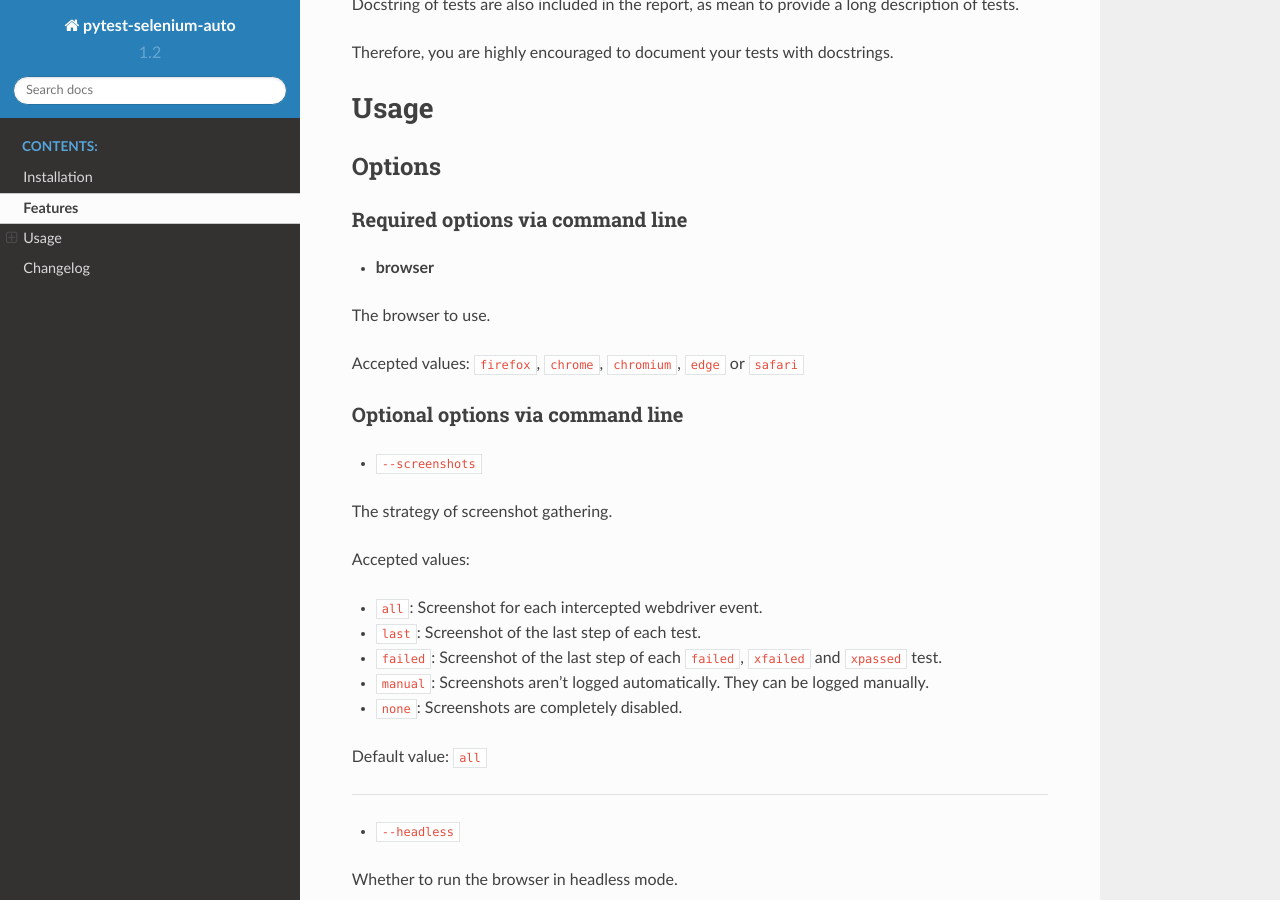
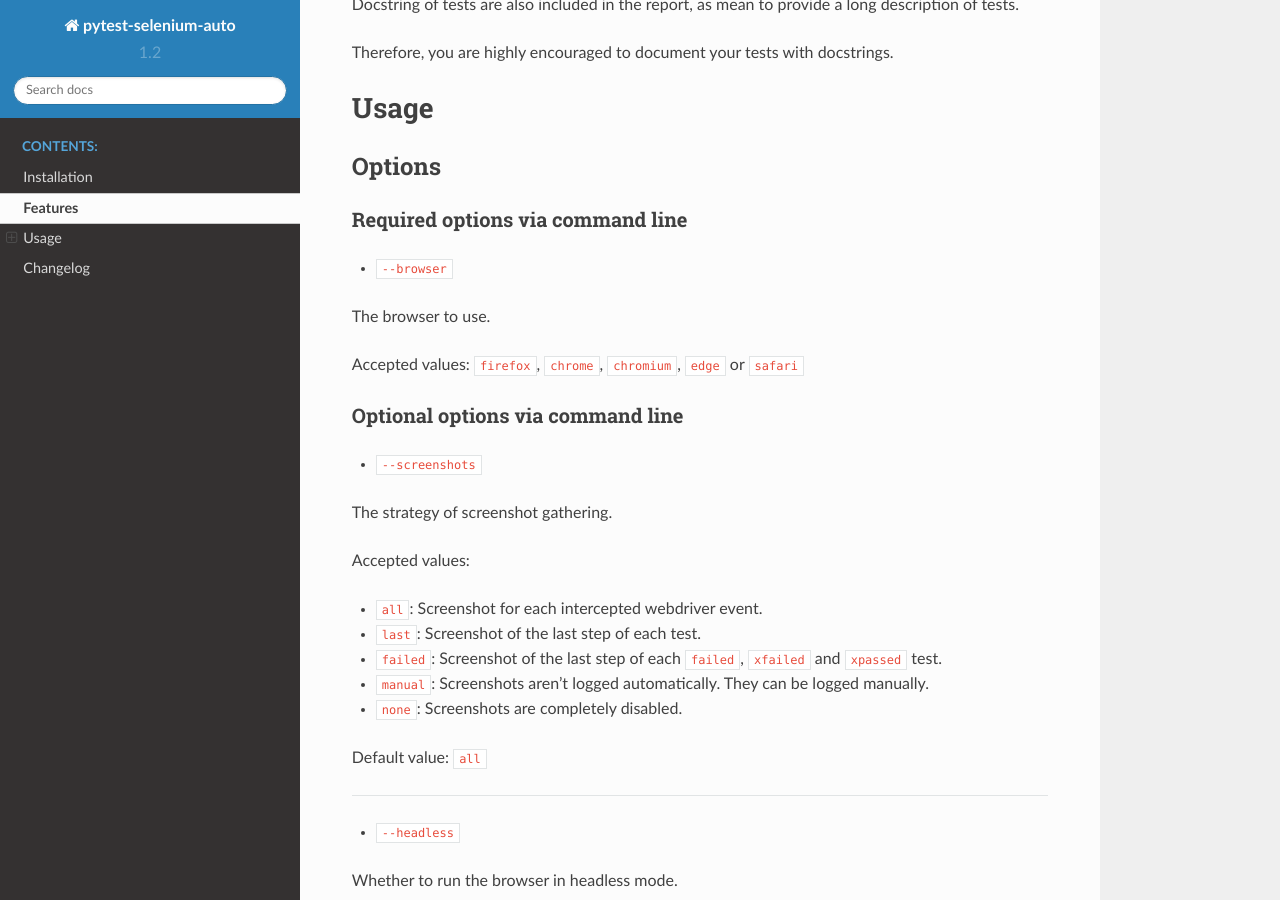
Before and after one commit to harmin-parra/pytest-selenium-auto, a Sphinx documentation site: the page built from docs/user_guide.rst, in a window 1280 px wide and 900 px high, scrolled down 389 px. Built offline with Sphinx 7.4.7 and the Read the Docs theme 2.0.0, drawn with Linux system fonts in a browser that asks for light colours.

Commit message:
improve readability

```diff
--- a/docs/user_guide.rst
+++ b/docs/user_guide.rst
@@ -27,7 +27,7 @@
 Required options via command line
 ---------------------------------
 
-* **browser**
+* ``--browser``
 
 The browser to use.
 
```
